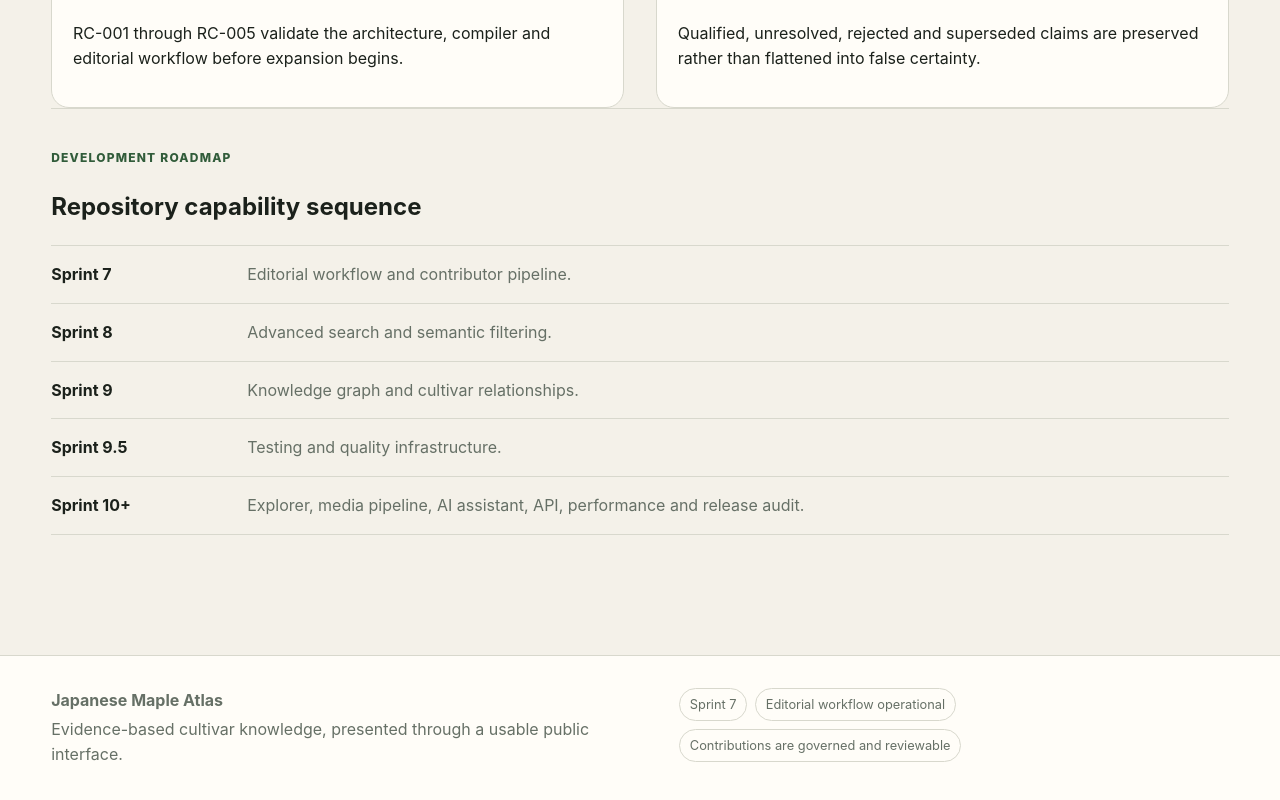
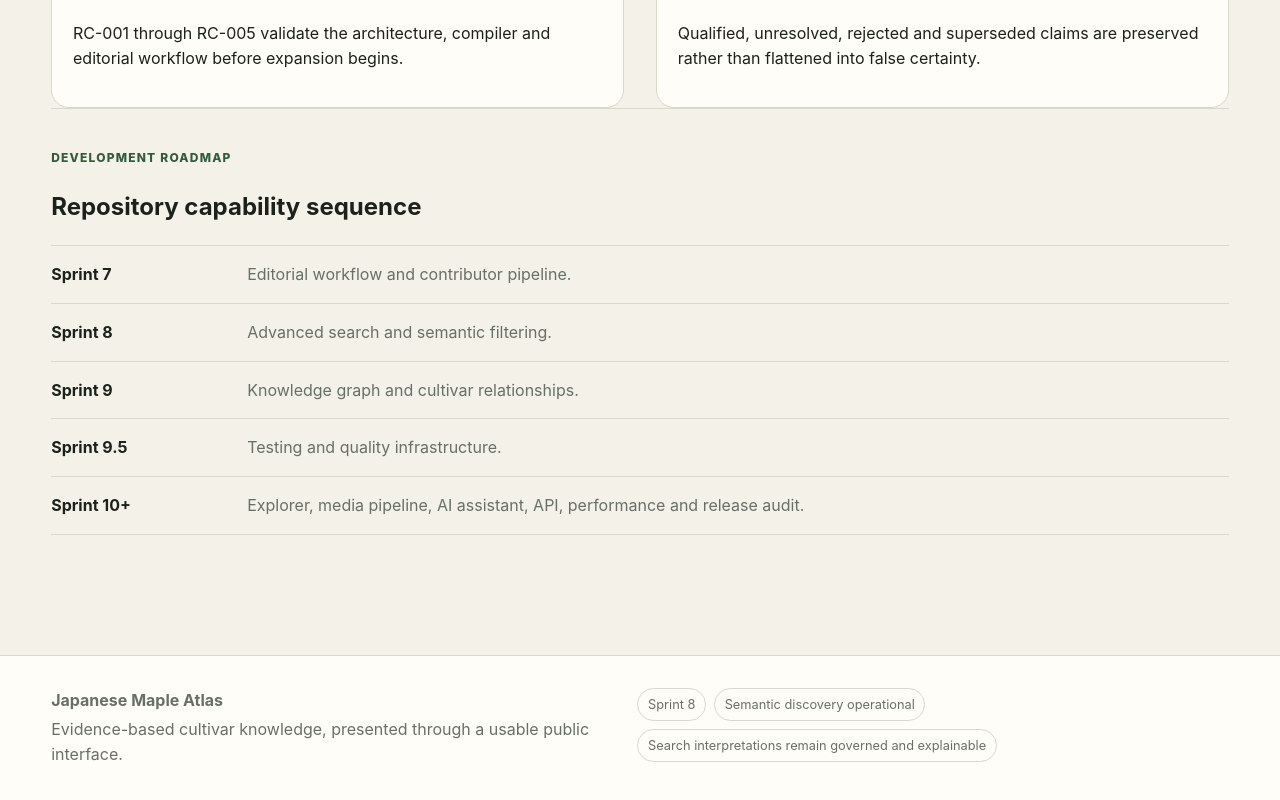
Before and after one commit to JorisMB82/japanese-maple-atlas, a Next.js app: page /about in a window 1280 px wide. Shown: the part 947-1747 px from the top of the page. Built offline with nearby package versions, Linux system fonts and the light colour scheme.

Commit message:
Sprint 8: register semantic search styles and release footer

```diff
--- a/app/layout.js
+++ b/app/layout.js
@@ -1,6 +1,7 @@
 import './globals.css';
 import './media.css';
 import './editorial.css';
+import './search.css';
 import SiteHeader from '@/components/SiteHeader';
 
 export const metadata = {
@@ -14,7 +15,7 @@ export default function RootLayout({ children }) {
     <main>{children}</main>
     <footer>
       <div><strong>Japanese Maple Atlas</strong><p>Evidence-based cultivar knowledge, presented through a usable public interface.</p></div>
-      <div><span>Sprint 7</span><span>Editorial workflow operational</span><span>Contributions are governed and reviewable</span></div>
+      <div><span>Sprint 8</span><span>Semantic discovery operational</span><span>Search interpretations remain governed and explainable</span></div>
     </footer>
   </body></html>;
 }
```
